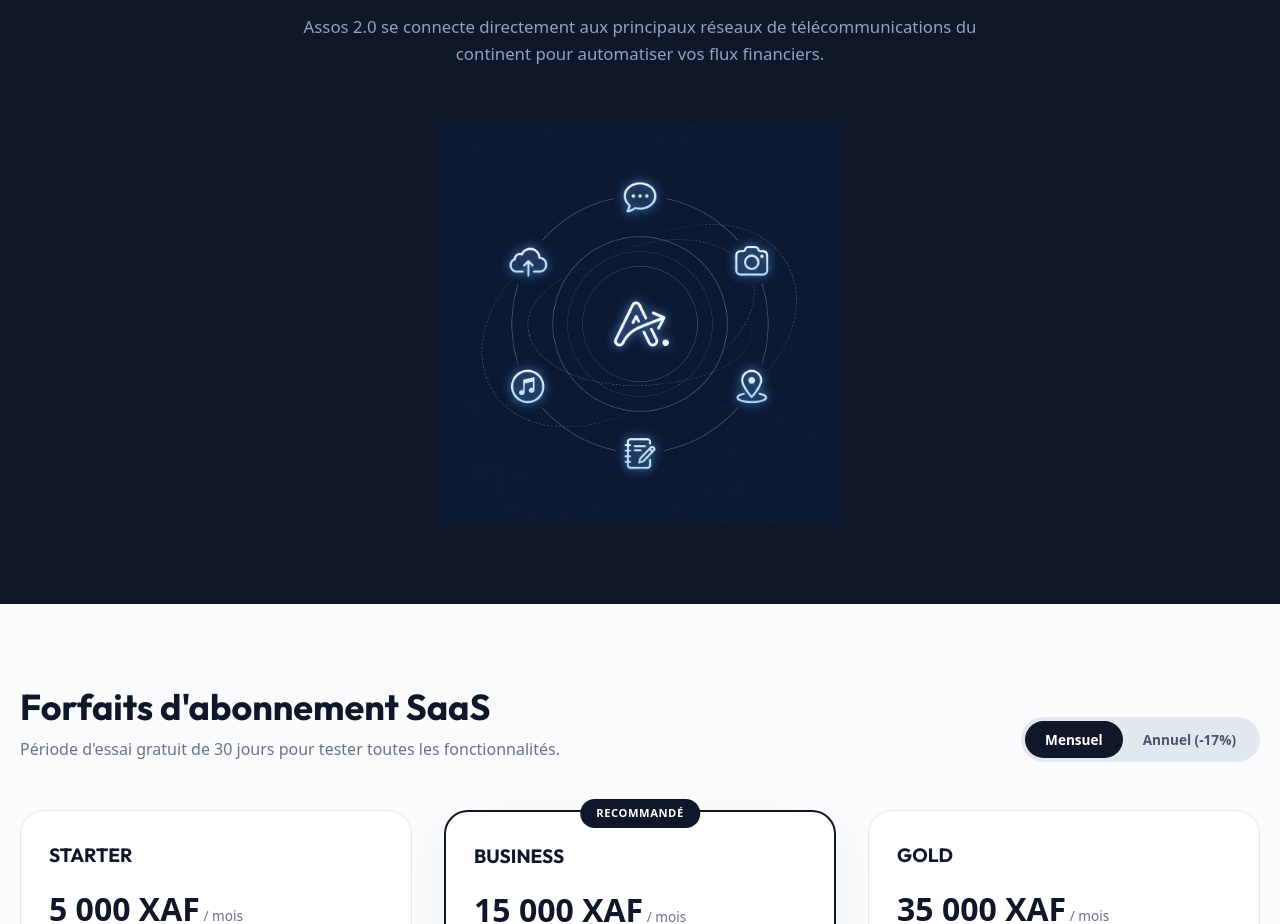
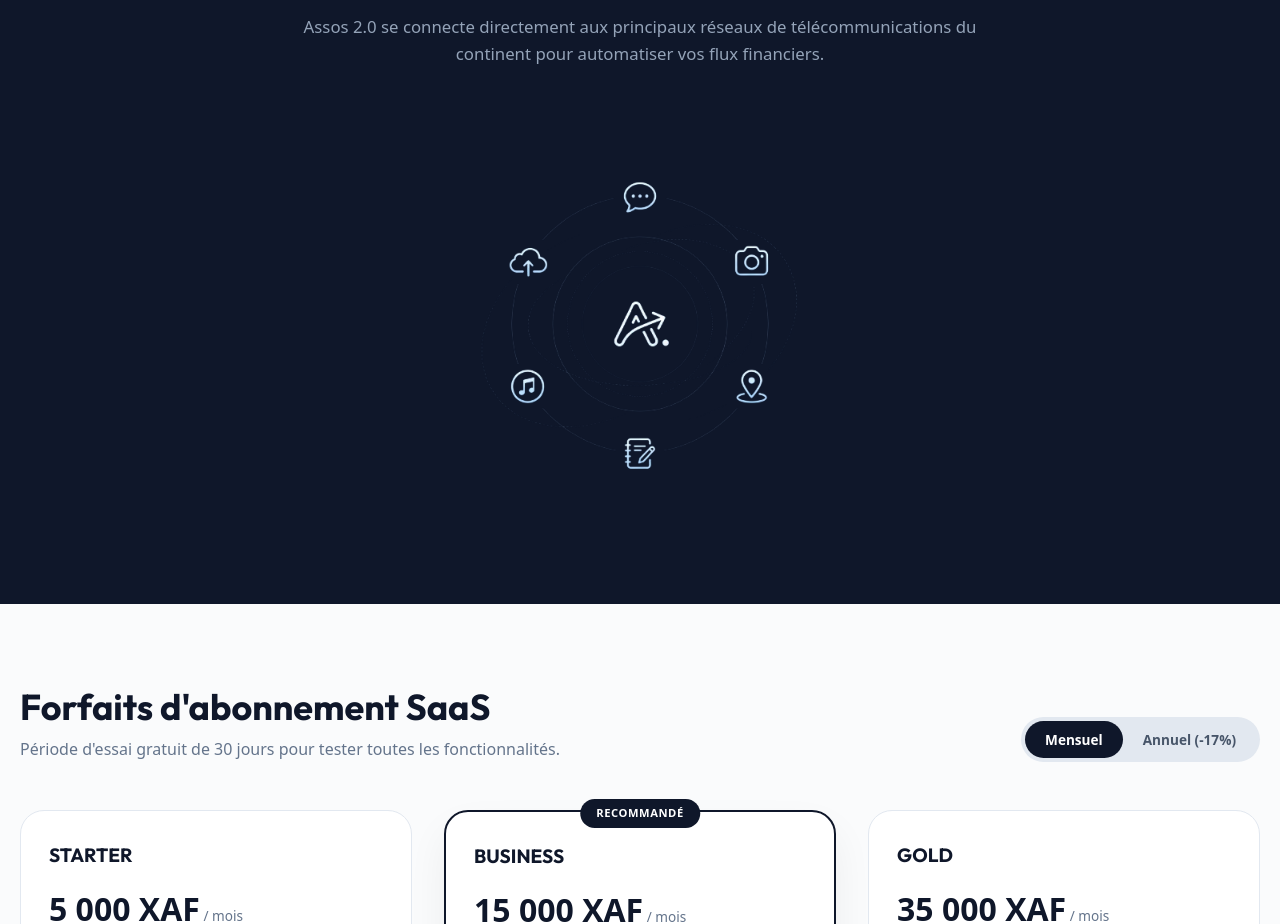
Before and after one commit to GERAZAYIS-connect/assos-v2, a Next.js app in the folder apps/web/: page / in a window 1280 px wide. Shown: the part 4020-4944 px from the top of the page. Built offline with nearby package versions, Linux system fonts and the light colour scheme; no server answers.

Commit message:
mise a jours de l'images

```diff
--- a/apps/web/app/page.tsx
+++ b/apps/web/app/page.tsx
@@ -861,7 +861,7 @@
             Assos 2.0 se connecte directement aux principaux réseaux de télécommunications du continent pour automatiser vos flux financiers.
           </p>
 
-          <div style={{ width: '100%', maxWidth: 700, margin: '0 auto', position: 'relative', minHeight: 400, background: 'url("/galerie/integrations_simple.png") no-repeat center center/contain' }}>
+          <div style={{ width: 'full', margin: '0 auto', position: 'relative', minHeight: 400, background: 'url("/galerie/integrations_simple.png") no-repeat center center/contain' }}>
           </div>
         </div>
       </section>
```
Also changed, not shown: apps/web/public/galerie/integrations_simple.png.
